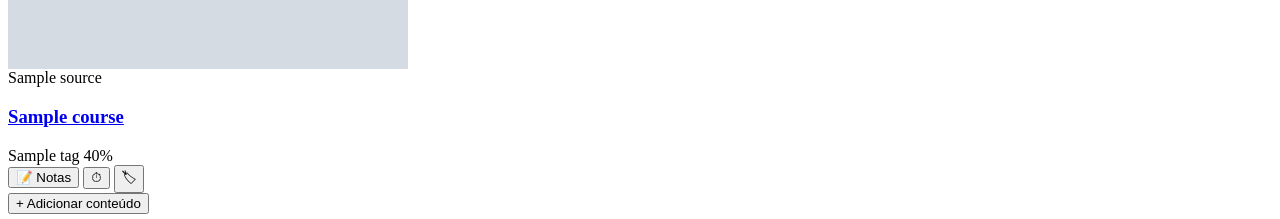
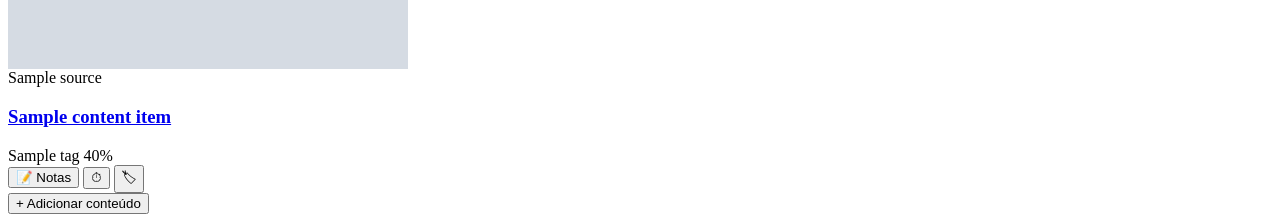
Before and after one commit to guilherme-messias/skillshelf, a PHP site: template views/template/shelf.view.php in a window 1280 px wide. Shown: the part 1656-1875 px from the top of the page. Run offline with PHP 8.4, Linux system fonts and the light colour scheme; the template is opened without the code that fills it: most values are stand-ins (such as "Sample title", 1, 10 or a date in 2020); grey boxes marked "Sample" are stand-in pictures.

Commit message:
feat: substitui a lógica de carregamento de cursos e remove o arquivo courses.php

```diff
--- a/controllers/index.controller.php
+++ b/controllers/index.controller.php
@@ -1,5 +1,6 @@
 <?php
-require "courses.php";
+$db = new DB();
+$content_items = $db->content_items();
 
 $view = "index";
 
--- a/controllers/shelf.controller.php
+++ b/controllers/shelf.controller.php
@@ -1,5 +1,6 @@
 <?php
-require "courses.php";
+$db = new DB();
+$content_items = $db->content_items();
 
 $view = "shelf";
 
--- a/index.php
+++ b/index.php
@@ -1,3 +1,4 @@
 <?php
+require "database.php";
 require "routes.php";
 ?>
--- a/shelf.php
+++ b/shelf.php
@@ -1,4 +1,6 @@
 <?php
+require "database.php";
+
 $controller = "shelf";
 
 require "controllers/" . $controller . ".controller.php";
--- a/views/template/shelf.view.php
+++ b/views/template/shelf.view.php
@@ -49,30 +49,30 @@
     <section class="space-y-8">
         <div>
             <div class="flex gap-4 overflow-x-auto pb-2">
-            <?php foreach ($courses as $course): ?>
+            <?php foreach ($content_items as $content_item): ?>
                 <article class="min-w-[220px] bg-white rounded-xl shadow-sm overflow-hidden">
                     <div class="relative">
                         <img
-                            src="<?= $course["thumbnail"] ?>"
+                            src="<?= $content_item["thumbnail"] ?>"
                             alt="Título do curso"
                             class="w-full h-36 object-cover"
                         />
                         <div
                             class="absolute top-2 left-2 flex items-center gap-2 bg-white/80 rounded-full px-2 py-1 text-xs"
                         >
-                            <span class="text-gray-700"><?= $course["source"] ?></span>
+                            <span class="text-gray-700"><?= $content_item["source"] ?></span>
                         </div>
                     </div>
 
                     <div class="p-3">
                         <h3 class="text-sm font-semibold text-gray-800 line-clamp-2">
-                            <a href="/course_detail.php?id=<?= $course[
+                            <a href="/cont$content_item_detail.php?id=<?= $content_item[
                                 "id"
-                            ] ?>" class="text-gray-800"><?= $course["title"] ?></a>
+                            ] ?>" class="text-gray-800"><?= $content_item["title"] ?></a>
                         </h3>
                         <div class="mt-2 flex items-center justify-between">
                             <span class="text-xs bg-gray-100 text-gray-700 px-2 py-1 rounded-full"
-                                ><?= $course["tag"] ?></span
+                                ><?= $content_item["tag"] ?></span
                             >
                             <span class="text-xs text-gray-500">40%</span>
                         </div>
```
Also changed, not shown: database.php (renamed from courses.php, +9 -3 lines).
